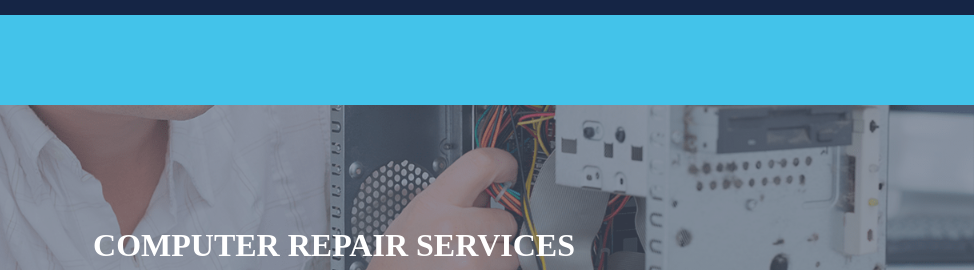
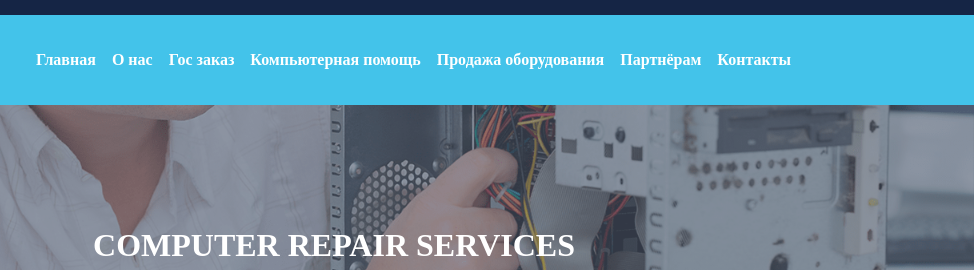
Before and after one commit to zhumashevt/serviceway, a plain HTML site: page index.html in a window 1280 px wide. Shown: the part 45-315 px from the top of the page, 306-1280 px from the left. Drawn offline with Linux system fonts and the light colour scheme.

Commit message:
create top menu

```diff
--- a/index.html
+++ b/index.html
@@ -24,15 +24,45 @@
 			</div>
 		</div>
 	</section>
-	<section class="container-fluid top-menu">
+	<section class="container-fluid top-menu sticky-top">
 		<div class="container">
 			<div class="d-flex flex-row tm-height align-items-center">
 				<div class="d-flex d-none d-md-block">
 					<img src="img/logo.png" alt="">
 				</div>
 				<div class="d-flex">
+					<nav class="navbar navbar-expand-lg navbar-service navbar-light">
+						<a class="navbar-brand" href="#"></a>
+						<button class="navbar-toggler" type="button" data-toggle="collapse" data-target="#navbarSupportedContent" aria-controls="navbarSupportedContent" aria-expanded="false" aria-label="Toggle navigation">
+							<span class="navbar-toggler-icon"></span>
+						</button>
 
-
+						<div class="collapse navbar-collapse" id="navbarSupportedContent">
+							<ul class="navbar-nav mr-auto">
+								<li class="nav-item active">
+									<a class="nav-link" href="#">Главная</a>
+								</li>
+								<li class="nav-item active">
+									<a class="nav-link" href="#">О нас</a>
+								</li>
+								<li class="nav-item">
+									<a class="nav-link" href="#">Гос заказ</a>
+								</li>
+								<li class="nav-item active">
+									<a class="nav-link" href="#">Компьютерная помощь</a>
+								</li>
+								<li class="nav-item active">
+									<a class="nav-link" href="#">Продажа оборудования</a>
+								</li>
+								<li class="nav-item active">
+									<a class="nav-link" href="#">Партнёрам</a>
+								</li>
+								<li class="nav-item active">
+									<a class="nav-link" href="#">Контакты</a>
+								</li>
+							</ul>
+						</div>
+					</nav>
 				</div>
 			</div>
 			<!-- <div class="row align-items-center">
```
Also changed, not shown: css/main.css, css/main.min.css, 1 other file.
